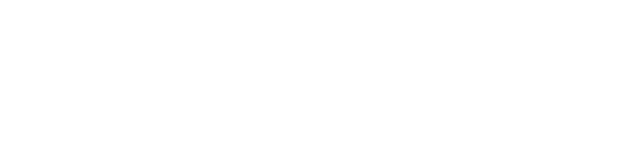
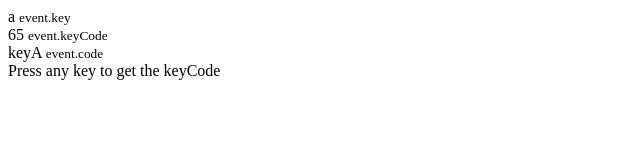
Before and after one commit to kimya-h/_event_keyCodes, a plain HTML site: page index.html in a window 1280 px wide. Shown: the whole page, without its empty margins (0-640 px from the left). Drawn offline with Linux system fonts and the light colour scheme.

Commit message:
html file added

```diff
--- a/index.html
+++ b/index.html
@@ -7,6 +7,25 @@
     <title>Event KeyCodes</title>
 </head>
 <body>
+    <div id="insert">
+        <div class="key">
+            a
+            <small>event.key</small>
+        </div>
+        <div class="key">
+            65
+            <small>event.keyCode</small>
+        </div>
+
+        <div class="key">
+            keyA
+            <small>event.code</small>
+        </div>
+
+        <div class="key">
+            Press any key to get the keyCode
+        </div>
+    </div>
     <script src="script.js"></script>
 </body>
 </html>
```
